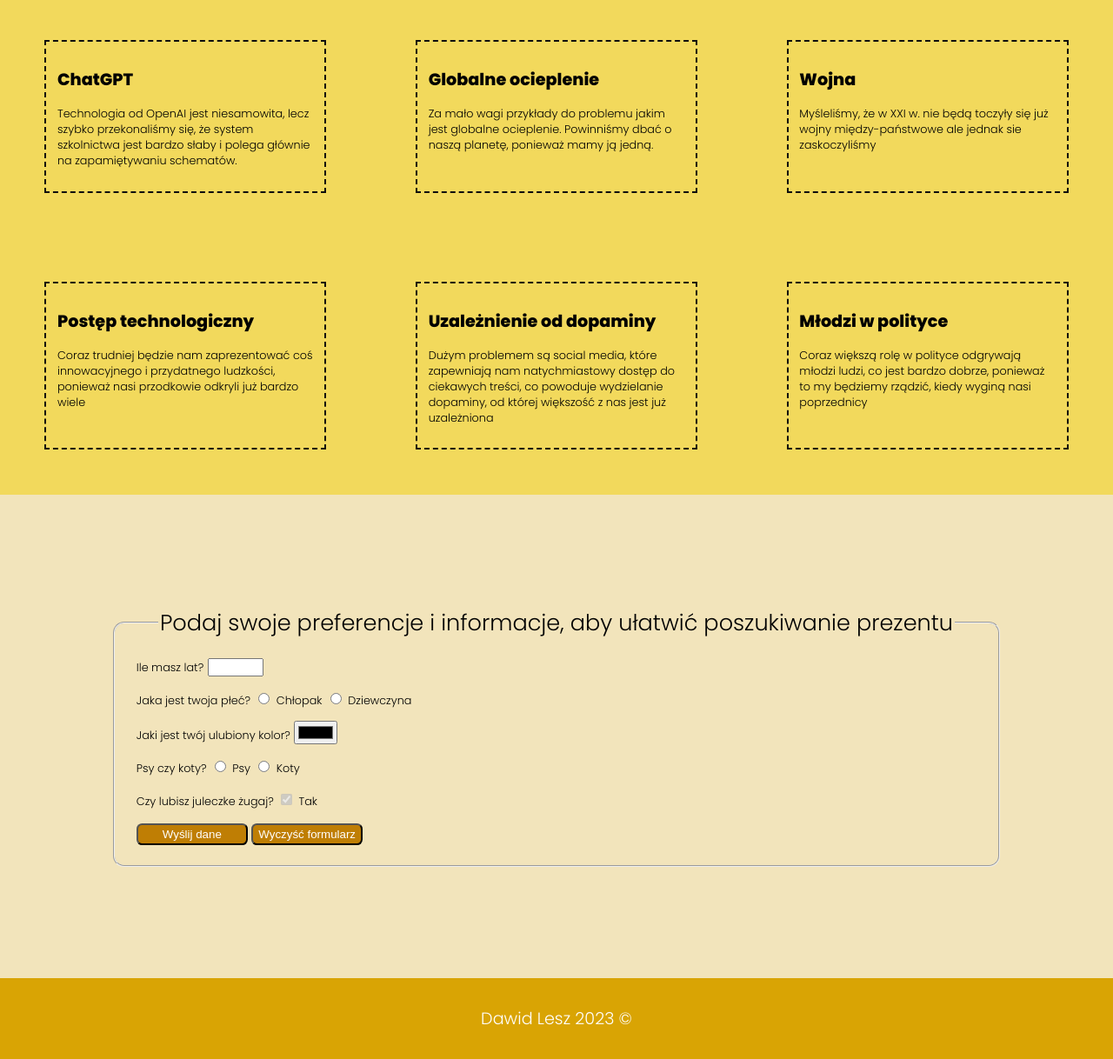
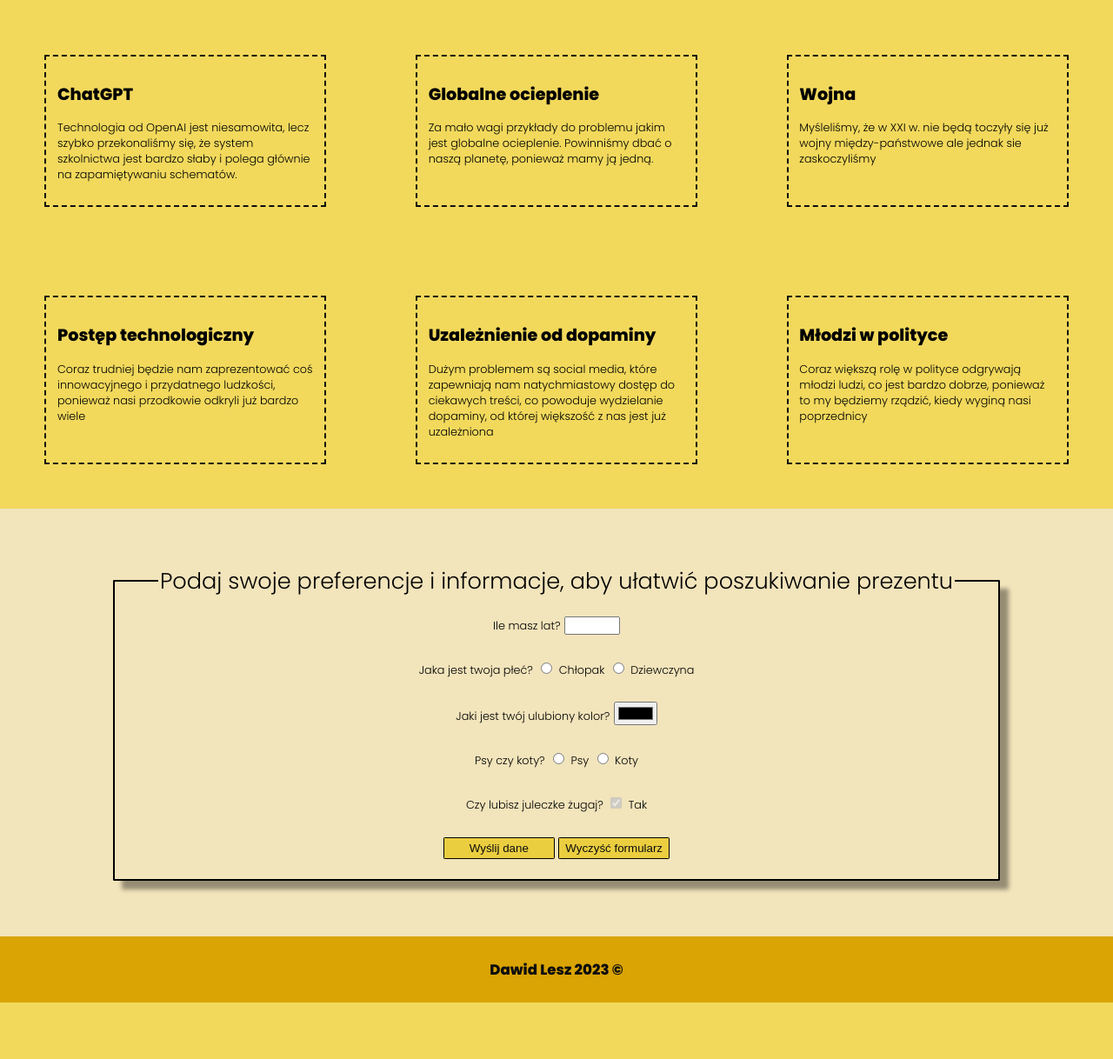
Before and after one commit to DawidLesz/DzienDziecka, a plain HTML site: page index.html in a window 1280 px wide. Shown: the part 78-1296 px from the top of the page at 87% size. After the commit the page ends 1231 px from the top, so only its background shows below. Drawn offline with Linux system fonts and the light colour scheme.

Commit message:
Add files via upload

```diff
--- a/style.css
+++ b/style.css
@@ -4,8 +4,10 @@
 
 body{
     font-family: 'Poppins', sans-serif;
-    margin: 0;
+    margin:0;
+    margin-top: 7vw;
     padding: 0;
+    background-color: rgb(242, 217, 92) ;
 }
 
 header img{
@@ -20,14 +22,18 @@ header h1{
 }
 
 header{
-    background-color: #F2CD5C;
+    top: 0;
+    position: fixed;
+    border-bottom: 1px solid black;
+    background-color: #f0d138c4;
     width: 100%;
+    z-index: 99;
     display: flex;
     align-items: center;
 }
 
 main{
-    background-color:#F2D95C;
+    background-color:rgb(242, 217, 92);
     display: grid;
     grid-template-columns: 1fr 1fr 1fr;
 }
@@ -37,6 +43,7 @@ article{
     border: 0.2vw dashed #0D0D0D;
     padding: 1vw;
     transition: 0.5s;
+    border-radius: 0.1vw;
 }
 
 article h2{
@@ -49,7 +56,7 @@ article p{
 
 article:hover{
     scale: 1.1;
-    border: 0.2vw dotted #0D0D0D;
+    box-shadow: 1.5vw 1vw#0D0D0D;
 }
 
 legend{
@@ -62,11 +69,23 @@ aside{
     background-color:#F2E4BB;
     display: flex;
     justify-content: center;
-    padding: 10vw;
+    padding: 5vw;
 }
 
 fieldset{
-    border-radius: 1vw;
+    display: flex;
+    flex-direction: column;
+    border: 2px solid black;
+    box-shadow: 10px 10px 5px rgba(0, 0, 0, 0.384);
+    border-radius: 0.1vw;
+}
+
+fieldset div{
+    align-self: center;
+}
+
+fieldset div:last-child{
+    border:0;
 }
 
 form{
@@ -83,17 +102,25 @@ form label{
 }
 
 footer{
+    font-weight: bold;
     text-align: center;
-    font-size: 1.5vw;
-    padding: 1vw;
+    font-size: 1.3vw;
+    padding: 0.7vw;
     background-color: #D9A404;
-    color: white;
+    color: #0D0D0D;
 }
 
 input[type="reset"],input[type="submit"]{
     width: 10vw;
     height: 2vw;
-    background-color: #BF7E04;
-    color: white;
-    border-radius: 0.5vw;
+    background-color: #ebce40;
+    color: #0D0D0D;
+    border-radius: 0.1vw;
+    border:1px solid black;
 }
+
+input[type="reset"]:active,input[type="submit"]:active{
+    transform: translate(-0.07vw,-0.13vw);
+    box-shadow: 1px 1px 5px black;
+
+}
```
